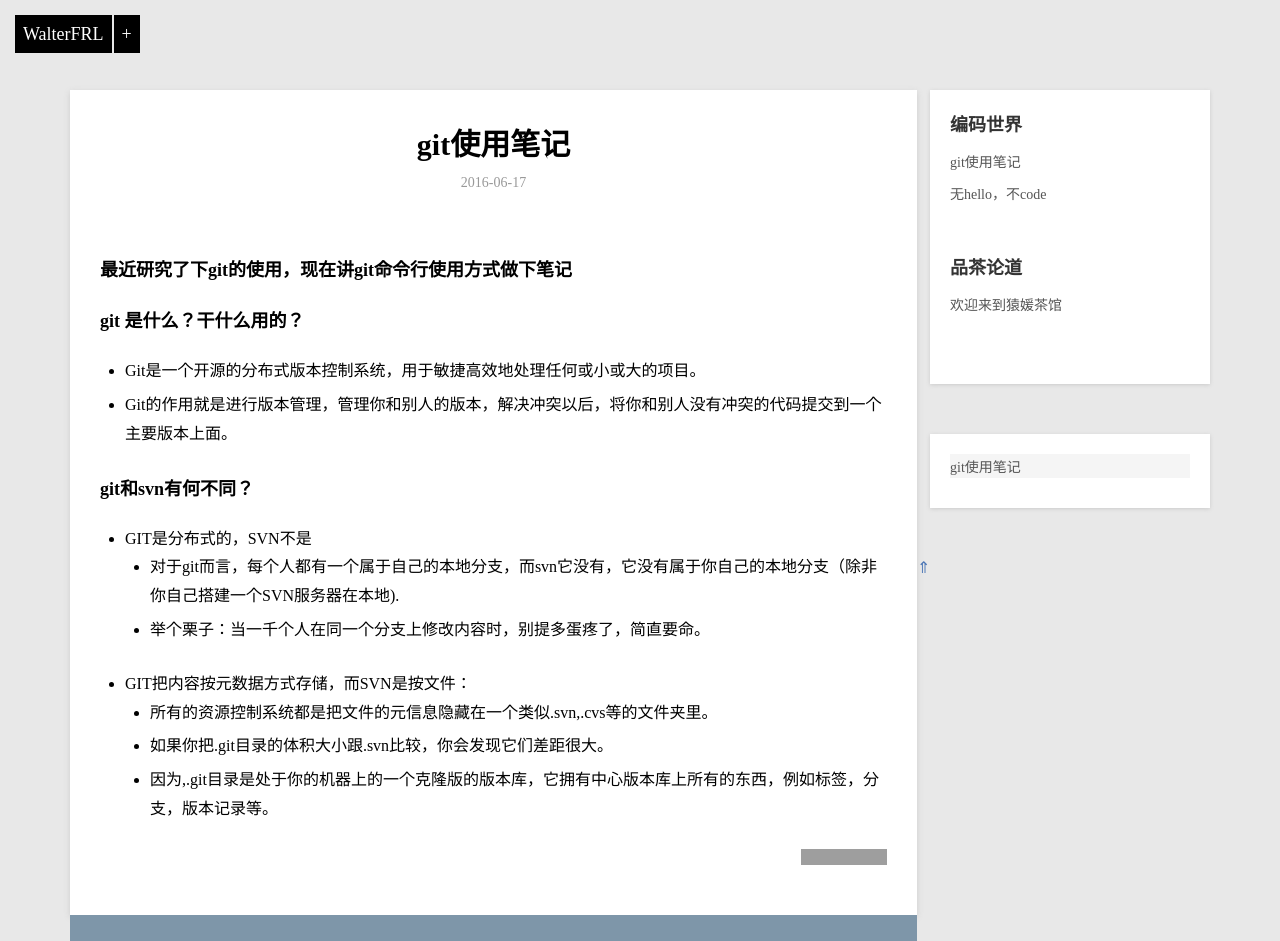
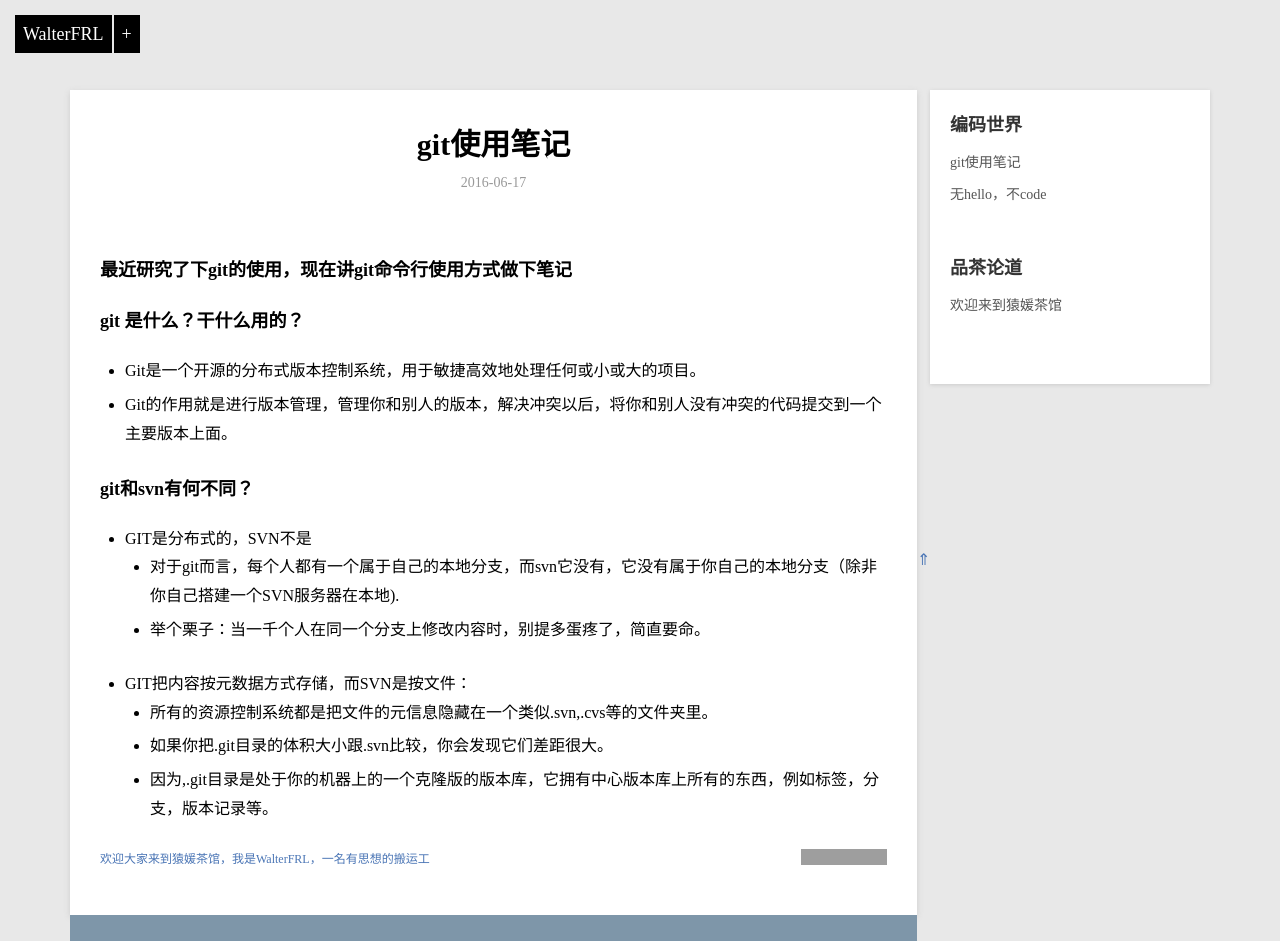
Before and after one commit to FRL1994/FRL1994.github.io, a Jekyll site: the page built from _posts/coding/2016-06-17-git_help_one.md, in a window 1280 px wide, cut to the strip 0-941 px from the top of the page. Built offline with Jekyll 4.4.1, drawn with Linux system fonts in a browser that asks for light colours; some of the changed lines change nothing that is shown; grey boxes are pictures that could not be loaded.

Commit message:
修改网页布局

```diff
--- a/_includes/disqus.html
+++ b/_includes/disqus.html
@@ -17,4 +17,5 @@
       })()
     </script>
   </div>
+  <a href="#">欢迎大家来到猿媛茶馆，我是WalterFRL，一名有思想的搬运工</a>
 </div>
--- a/js/post.js
+++ /dev/null
@@ -1,211 +0,0 @@
-$(document).ready(function(){
-
-    var isMobile = {
-        Android: function() {
-            return navigator.userAgent.match(/Android/i);
-        }
-        ,BlackBerry: function() {
-            return navigator.userAgent.match(/BlackBerry/i);
-        }
-        ,iOS: function() {
-            return navigator.userAgent.match(/iPhone|iPad|iPod/i);
-        }
-        ,Opera: function() {
-            return navigator.userAgent.match(/Opera Mini/i);
-        }
-        ,Windows: function() {
-            return navigator.userAgent.match(/IEMobile/i);
-        }
-        ,any: function() {
-            return (isMobile.Android() || isMobile.BlackBerry() || isMobile.iOS() || isMobile.Opera() || isMobile.Windows());
-        }
-    };
-
-    $('pre').addClass('prettyprint linenums'); //添加Google code Hight需要的class
-
-    window.disqus_shortname = 'fangr'; // required: replace example with your forum shortname
-    $('#disqus_container .comment').on('click',function(){
-        $(this).html('加载中...');
-        var that = this;
-        $.getScript('http://' + disqus_shortname + '.disqus.com/embed.js',function(){$(that).remove()});
-    });
-
-    $('.entry a').each(function(index,element){
-        var href = $(this).attr('href');
-        if(href){
-            if(href.indexOf('#') == 0){
-            }else if ( href.indexOf('/') == 0 || href.toLowerCase().indexOf('fangr.tk')>-1 ){
-            }else if ($(element).has('img').length){
-            }else{
-                $(this).attr('target','_blank');
-                $(this).addClass('external');
-            }
-        }
-    });
-
-    (function(){
-        var ie6 = ($.browser.msie && $.browser.version=="6.0") ? true : false;
-
-        function initHeading(){
-            var h2 = [];
-            var h3 = [];
-            var h2index = 0;
-
-            $.each($('.entry h2, .entry h3'),function(index,item){
-                if(item.tagName.toLowerCase() == 'h2'){
-                    var h2item = {};
-                    h2item.name = $(item).text();
-                    h2item.id = 'menuIndex'+index;
-                    h2.push(h2item);
-                    h2index++;
-                }else{
-                    var h3item = {};
-                    h3item.name = $(item).text();
-                    h3item.id = 'menuIndex'+index;
-                    if(!h3[h2index-1]){
-                        h3[h2index-1] = [];
-                    }
-                    h3[h2index-1].push(h3item);
-                }
-                item.id = 'menuIndex' + index;
-            });
-
-            return {h2:h2,h3:h3}
-        }
-
-        function genTmpl(){
-            var h1txt = $('h1').text();
-            var tmpl = '<ul><li class="h1"><a href="#">' + h1txt + '</a></li>';
-
-            var heading = initHeading();
-            var h2 = heading.h2;
-            var h3 = heading.h3;
-
-            for(var i=0;i<h2.length;i++){
-                tmpl += '<li><a href="#" data-id="'+h2[i].id+'">'+h2[i].name+'</a></li>';
-
-                if(h3[i]){
-                    for(var j=0;j<h3[i].length;j++){
-                        tmpl += '<li class="h3"><a href="#" data-id="'+h3[i][j].id+'">'+h3[i][j].name+'</a></li>';
-                    }
-                }
-            }
-            tmpl += '</ul>';
-
-            return tmpl;
-        }
-
-        function genIndex(){
-            var tmpl = genTmpl();
-            var indexCon = '<div id="menuIndex" class="sidenav"></div>';
-
-            $(indexCon).insertBefore(".about-wrapper");
-
-            $('#menuIndex')
-                .append($(tmpl))
-                .delegate('a','click',function(e){
-                    e.preventDefault();
-
-                    var selector = $(this).attr('data-id') ? '#'+$(this).attr('data-id') : 'h1'
-                    var scrollNum = $(selector).offset().top;
-
-                    $('body, html').animate({ scrollTop: scrollNum-30 }, 400, 'swing');
-                });
-        }
-
-        var waitForFinalEvent = (function () {
-            var timers = {};
-            return function (callback, ms, uniqueId) {
-                if (!uniqueId) {
-                    uniqueId = "Don't call this twice without a uniqueId";
-                }
-                if (timers[uniqueId]) {
-                    clearTimeout (timers[uniqueId]);
-                }
-                timers[uniqueId] = setTimeout(callback, ms);
-            };
-        })();
-
-        if(!isMobile.any() && !ie6){
-
-            genIndex();
-
-            $(window).load(function(){
-                var scrollTop = [];
-                $.each($('#menuIndex li a'),function(index,item){
-                    var selector = $(item).attr('data-id') ? '#'+$(item).attr('data-id') : 'h1'
-                    var top = $(selector).offset().top;
-                    scrollTop.push(top);
-                });
-
-                var menuIndexTop = $('#menuIndex').offset().top;
-                var menuIndexLeft = $('#menuIndex').offset().left;
-
-                $(window).scroll(function(){
-                    waitForFinalEvent(function(){
-                        var nowTop = $(window).scrollTop();
-                        var length = scrollTop.length;
-                        var index;
-
-                        if(nowTop+20 > menuIndexTop){
-                            $('#menuIndex').css({
-                                position:'fixed'
-                                ,top:'20px'
-                                ,left:menuIndexLeft
-                            });
-                        }else{
-                            $('#menuIndex').css({
-                                position:'static'
-                                ,top:0
-                                ,left:0
-                            });
-                        }
-
-                        if(nowTop+60 > scrollTop[length-1]){
-                            index = length;
-                        }else{
-                            for(var i=0;i<length;i++){
-                                if(nowTop+60 <= scrollTop[i]){
-                                    index = i;
-                                    break;
-                                }
-                            }
-                        }
-                        $('#menuIndex li').removeClass('on');
-                        $('#menuIndex li').eq(index-1).addClass('on');
-                    });
-                });
-
-                $(window).resize(function(){
-                    $('#menuIndex').css({
-                        position:'static'
-                        ,top:0
-                        ,left:0
-                    });
-
-                    menuIndexTop = $('#menuIndex').offset().top;
-                    menuIndexLeft = $('#menuIndex').offset().left;
-
-                    $(window).trigger('scroll')
-                    $('#menuIndex').css('max-height',$(window).height()-80);
-                });
-            })
-
-            //用js计算屏幕的高度
-            $('#menuIndex').css('max-height',$(window).height()-80);
-        }
-    })();
-
-    $.getScript('/js/prettify/prettify.js',function(){
-        prettyPrint();
-    });
-
-    if(/\#comment/.test(location.hash)){
-        $('#disqus_container .comment').trigger('click');
-    }
-
-    if(/css3-animation/.test(location.href)){
-        $("head").append("<link rel='stylesheet' type='text/css' href='/css/css3-ani.css'/>");
-        $.getScript('/js/css3-ani.js',function(){});
-    }
-});
```
